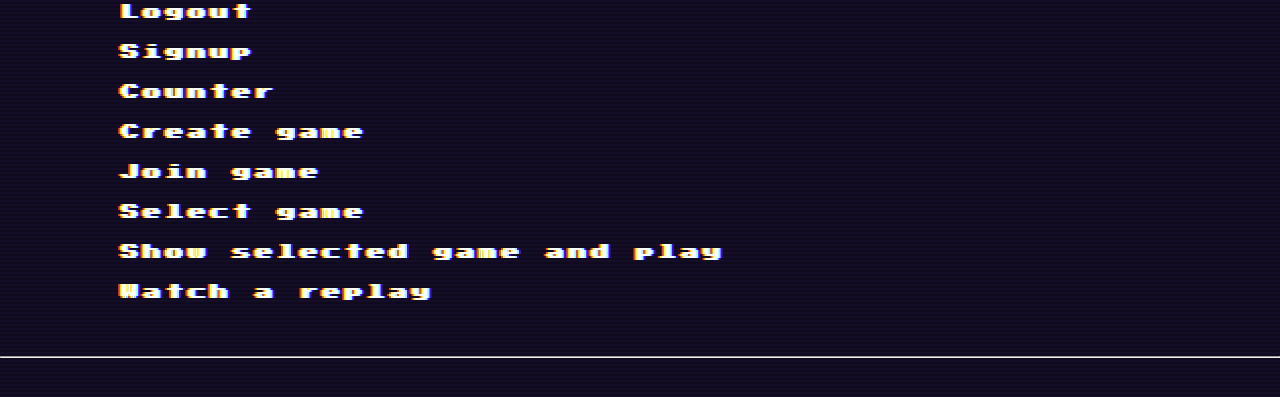
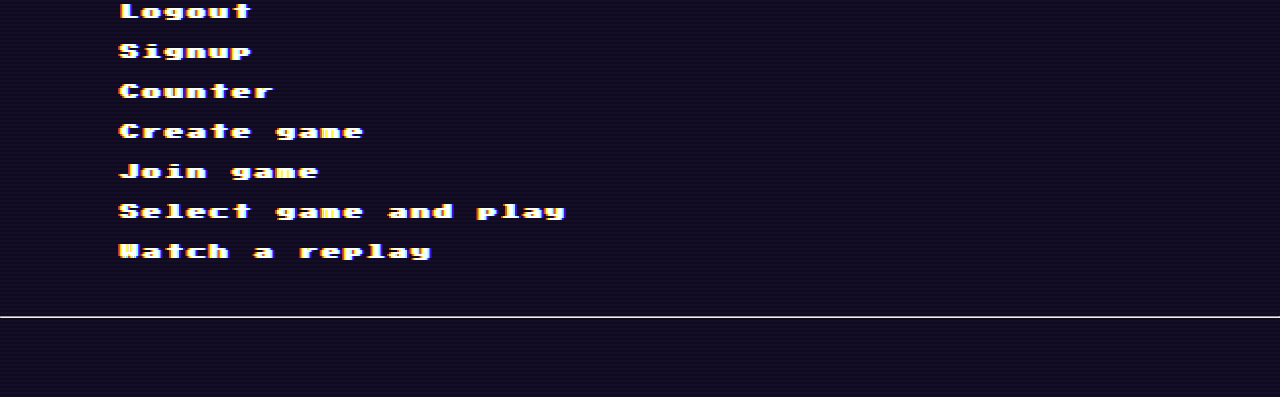
Before and after one commit to XXXPROGRAMACION/psi_1362_2_p4, a Django app: page / in a window 1280 px wide. Shown: the part 262-659 px from the top of the page. Run offline with Django 3.2, Linux system fonts and the light colour scheme; a user stored in the database is signed in.

Commit message:
Sistema de selección generalizado

```diff
--- a/logic/urls.py
+++ b/logic/urls.py
@@ -10,10 +10,8 @@ urlpatterns = [
     path('counter/',  views.counter_service, name='counter'),
     path('create_game/',  views.create_game_service, name='create_game'),
     path('join_game/',  views.join_game_service, name='join_game'),
-    path('select_game/',  views.select_game_service, name='select_game'),
-    path('select_game/<int:game_id>/',  views.select_game_service, name='select_game'),
-    path('select_replay/',  views.select_replay_service, name='select_replay'),
-    path('select_replay/<int:game_id>/',  views.select_replay_service, name='select_replay'),
+    path('select_game/<slug:game_type>/',  views.select_game_service, name='select_game'),
+    path('select_game/<slug:game_type>/<int:game_id>/',  views.select_game_service, name='select_game'),
     path('show_game/',  views.show_game_service, name='show_game'),
     path('show_replay/',  views.show_replay_service, name='show_replay'),
     path('move/',  views.move_service, name='move'),
--- a/logic/views.py
+++ b/logic/views.py
@@ -151,36 +151,60 @@ def join_game_service(request):
 # Autor: Alejandro Pascual Pozo
 @login_required
 @require_http_methods(['GET', 'POST'])
-def select_game_service(request, game_id=None):
+def select_game_service(request, game_type=None, game_id=None):
     if game_id is not None:
-        request.session['game_selected'] = game_id
-        return redirect(reverse('show_game'))
+        if game_type == 'current':
+            request.session['game_selected'] = game_id
+            return redirect(reverse('show_game'))
+        elif game_type == 'open':
+            games = Game.objects.filter(id=game_id)
+            if len(games) == 0:
+                context_dict = { 'msg_error': 'The game does not exist' }
+            elif games[0].status == GameStatus.CREATED:
+                games[0].mouse_user = request.user
+                games[0].save()
+                context_dict = { 'game': games[0] }
+            else:
+                context_dict = { 'msg_error': 'There game is no longer open' }
+            return render(request, 'mouse_cat/join_game.html', context_dict)
+        elif game_type == 'replay':
+            request.session['game_selected'] = game_id
+            return redirect(reverse('show_relay'))
+        else:
+            return errorHTTP(
+                request,
+                exception='The game category selected was not found.',
+                status=400
+            )
     else:
-        as_cat = Game.objects.filter(cat_user=request.user).filter(status=GameStatus.ACTIVE)
-        if len(as_cat) == 0:
-            as_cat = None
-        as_mouse = Game.objects.filter(mouse_user=request.user).filter(status=GameStatus.ACTIVE)
-        if len(as_mouse) == 0:
-            as_mouse = None
-
-        context_dict = { 'as_cat': as_cat, 'as_mouse': as_mouse }
+        if game_type == 'current':
+            as_cat = Game.objects.filter(cat_user=request.user).filter(status=GameStatus.ACTIVE).order_by('-id')
+            if len(as_cat) == 0:
+                as_cat = None
+            as_mouse = Game.objects.filter(mouse_user=request.user).filter(status=GameStatus.ACTIVE).order_by('-id')
+            if len(as_mouse) == 0:
+                as_mouse = None
+            context_dict = { 'as_cat': as_cat, 'as_mouse': as_mouse, 'game_type': 'current' }
+        elif game_type == 'open':
+            as_mouse = Game.objects.filter(status=GameStatus.CREATED).filter(~Q(cat_user=request.user)).order_by('-id')
+            if len(as_mouse) == 0:
+                as_mouse = None
+            context_dict = { 'as_mouse': as_mouse, 'game_type': 'open' }
+        elif game_type == 'replay':
+            as_cat = Game.objects.filter(cat_user=request.user).filter(status=GameStatus.FINISHED).order_by('-id')
+            if len(as_cat) == 0:
+                as_cat = None
+            as_mouse = Game.objects.filter(mouse_user=request.user).filter(status=GameStatus.FINISHED).order_by('-id')
+            if len(as_mouse) == 0:
+                as_mouse = None
+            context_dict = { 'as_cat': as_cat, 'as_mouse': as_mouse, 'game_type': 'replay' }
+        else:
+            return errorHTTP(
+                request,
+                exception='The game category selected was not found.',
+                status=400
+            )
         return render(request, 'mouse_cat/select_game.html', context_dict)
-
-
-# Autor: Alejandro Pascual Pozo
-@login_required
-@require_http_methods(['GET', 'POST'])
-def select_replay_service(request, game_id=None):
-    if game_id is not None:
-        request.session['game_selected'] = game_id
-        return redirect(reverse('show_replay'))
-    else:
-        games = Game.objects.filter(status=GameStatus.FINISHED)
-        if len(games) == 0:
-            games = None
-
-        context_dict = {'games': games}
-        return render(request, 'mouse_cat/select_replay.html', context_dict)
 
 
 # Autor: Víctor Yrazusta Ibarra
--- a/templates/mouse_cat/index.html
+++ b/templates/mouse_cat/index.html
@@ -27,19 +27,15 @@
             <span class="arrow">➤</span>
             <span class="text">Create game</span>
         </li>
-        <li class="menu-option" onclick="location.href = '{% url 'join_game' %}';">
+        <li class="menu-option" onclick="location.href = '{% url 'select_game' 'open' %}';">
             <span class="arrow">➤</span>
             <span class="text">Join game</span>
         </li>
-        <li class="menu-option" onclick="location.href = '{% url 'select_game' %}';">
+        <li class="menu-option" onclick="location.href = '{% url 'select_game' 'current'  %}';">
             <span class="arrow">➤</span>
-            <span class="text">Select game</span>
+            <span class="text">Select game and play</span>
         </li>
-        <li class="menu-option" onclick="location.href = '{% url 'show_game' %}';">
-            <span class="arrow">➤</span>
-            <span class="text">Show selected game and play</span>
-        </li>
-        <li class="menu-option" onclick="location.href = '{% url 'select_replay' %}';">
+        <li class="menu-option" onclick="location.href = '{% url 'select_game' 'replay' %}';">
             <span class="arrow">➤</span>
             <span class="text">Watch a replay</span>
         </li>
--- a/templates/mouse_cat/replay.html
+++ b/templates/mouse_cat/replay.html
@@ -2,7 +2,7 @@
 
 {% block content %}
 <div id="content">
-    <h1>Play</h1>
+    <h1>Replay</h1>
     <p>Game: <b>{{ game.id }}</b></p>
     <form id="move_form" method="post" action="{% url 'move' %}">
         {% csrf_token %}
```
Also changed, not shown: templates/mouse_cat/select_game.html (+15 -5 lines), templates/mouse_cat/select_replay.html (deleted, +0 -20 lines).
